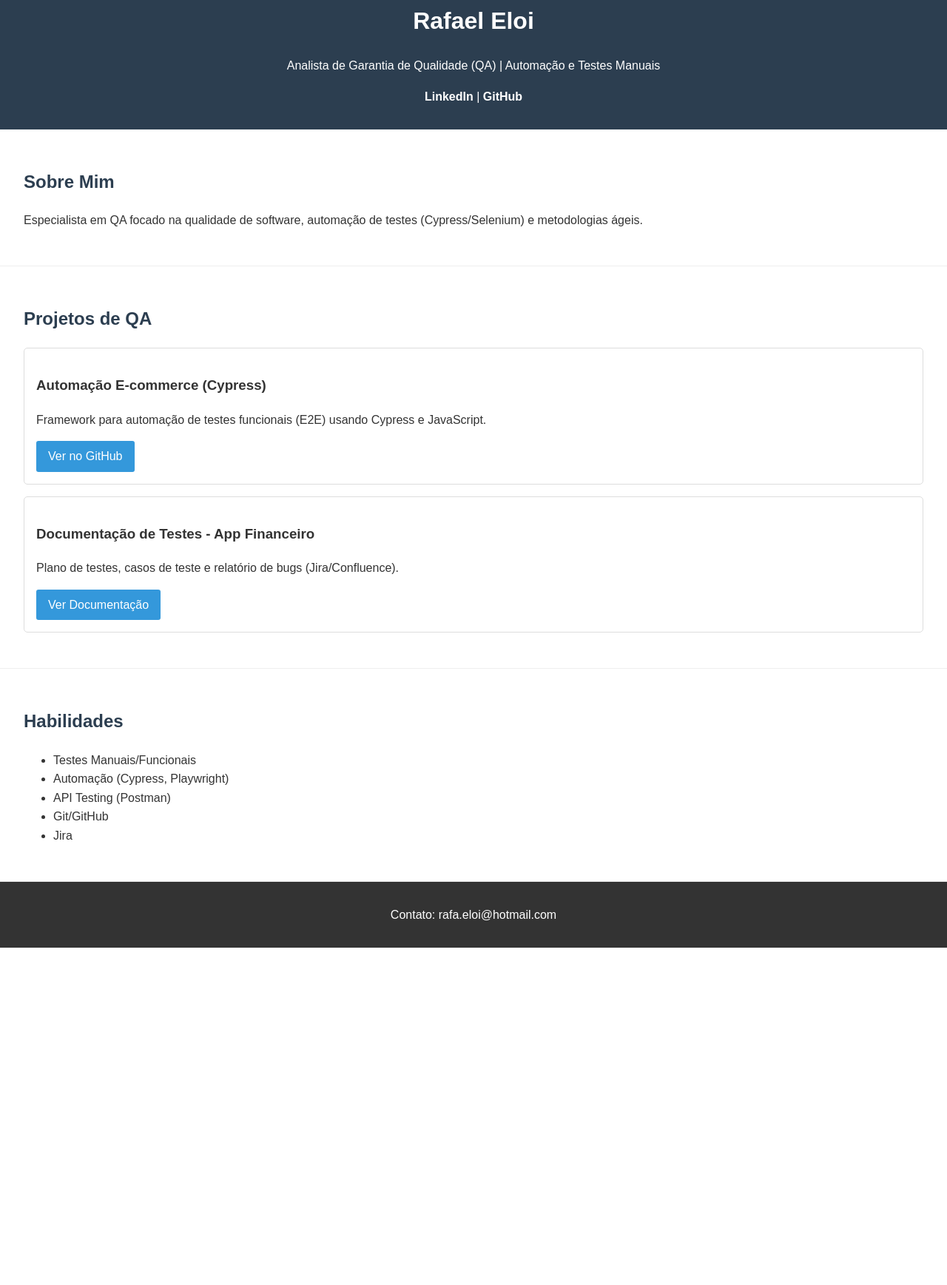
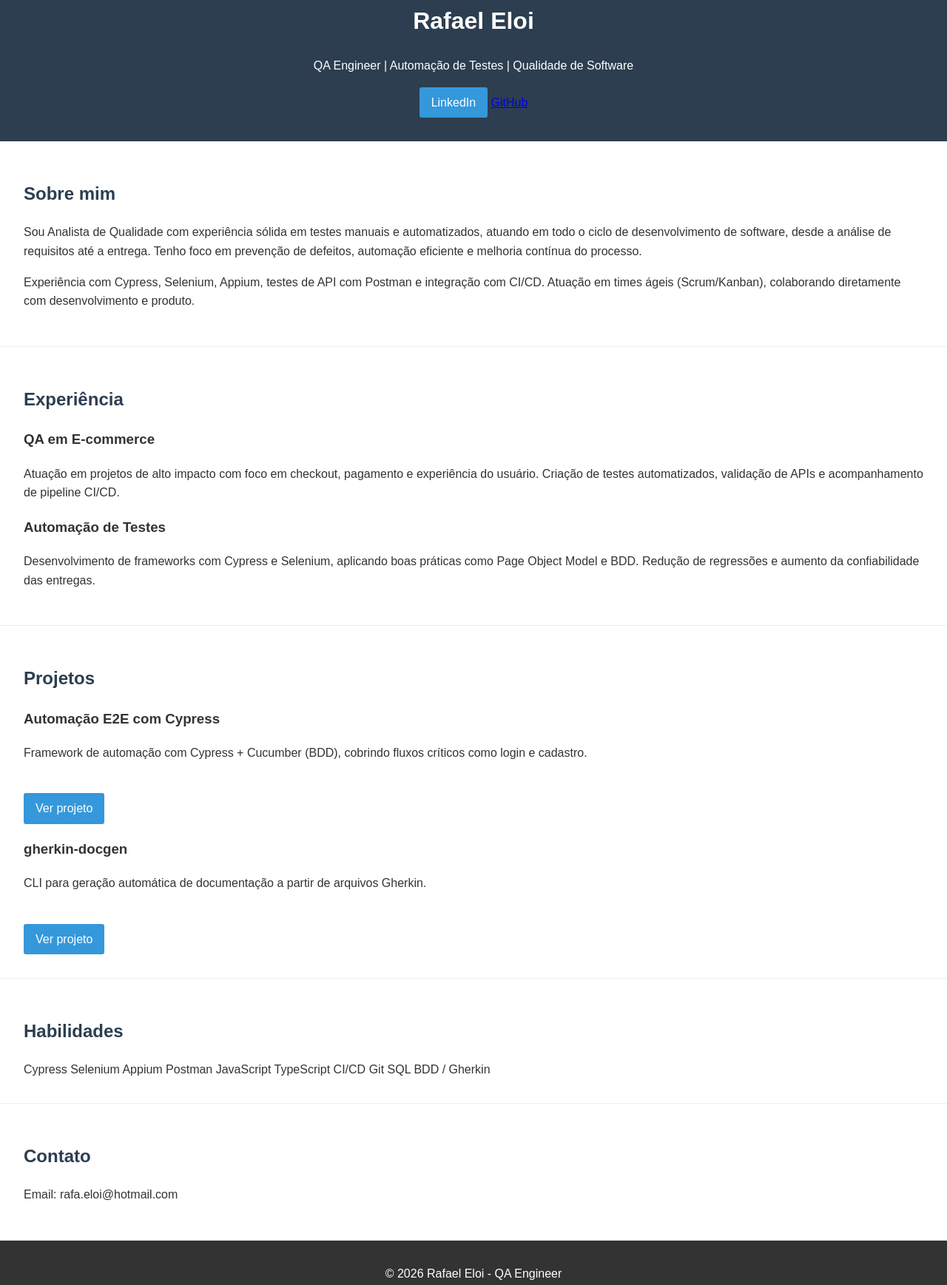
Before and after one commit to Rafa-eloi/landing-page, a plain HTML site: page index.html in a window 1280 px wide. Shown: the part 50-1787 px from the top of the page at 74% size. Before the commit the page ends 1331 px from the top, so only its background shows below. Drawn offline with Linux system fonts and the light colour scheme.

Commit message:
Update index.html

```diff
--- a/index.html
+++ b/index.html
@@ -1,55 +1,127 @@
 <!DOCTYPE html>
 <html lang="pt-BR">
+
 <head>
-    <meta charset="UTF-8">
-    <meta name="viewport" content="width=device-width, initial-scale=1.0">
-    <title>Portfólio QA - Rafael Eloi</title>
-    <link rel="stylesheet" href="style.css">
+    <meta charset="UTF-8" />
+    <meta name="viewport" content="width=device-width, initial-scale=1.0" />
+    <title>Rafael Eloi | QA Engineer</title>
+
+    <link rel="stylesheet" href="style.css" />
+    <link href="https://fonts.googleapis.com/css2?family=Inter:wght@300;400;600;700&display=swap" rel="stylesheet">
 </head>
+
 <body>
-    <header>
-        <h1>Rafael Eloi</h1>
-        <p>Analista de Garantia de Qualidade (QA) | Automação e Testes Manuais</p>
-        <div class="social-links">
-            <a href="https://www.linkedin.com/in/rafael-eloi-12b32031/" target="_blank">LinkedIn</a> |
-            <a href="https://github.com/Rafa-eloi" target="_blank">GitHub</a>
+
+    <!-- HERO -->
+    <header class="hero">
+        <div class="container">
+            <h1>Rafael Eloi</h1>
+            <p>QA Engineer | Automação de Testes | Qualidade de Software</p>
+
+            <div class="buttons">
+                <a href="https://www.linkedin.com/in/rafael-eloi-12b32031/" target="_blank" class="btn">LinkedIn</a>
+                <a href="https://github.com/Rafa-eloi" target="_blank" class="btn-outline">GitHub</a>
+            </div>
         </div>
     </header>
 
-    <section id="about">
-        <h2>Sobre Mim</h2>
-        <p>Especialista em QA focado na qualidade de software, automação de testes (Cypress/Selenium) e metodologias ágeis.</p>
+    <!-- SOBRE -->
+    <section class="section container">
+        <h2>Sobre mim</h2>
+        <p>
+            Sou Analista de Qualidade com experiência sólida em testes manuais e automatizados, atuando
+            em todo o ciclo de desenvolvimento de software, desde a análise de requisitos até a entrega.
+            Tenho foco em prevenção de defeitos, automação eficiente e melhoria contínua do processo.
+        </p>
+
+        <p>
+            Experiência com Cypress, Selenium, Appium, testes de API com Postman e integração com CI/CD.
+            Atuação em times ágeis (Scrum/Kanban), colaborando diretamente com desenvolvimento e produto.
+        </p>
     </section>
 
-    <section id="projects">
-        <h2>Projetos de QA</h2>
+    <!-- EXPERIÊNCIA -->
+    <section class="section dark">
+        <div class="container">
+            <h2>Experiência</h2>
 
-        <div class="project-card">
-            <h3>Automação E-commerce (Cypress)</h3>
-            <p>Framework para automação de testes funcionais (E2E) usando Cypress e JavaScript.</p>
-            <a href="https://github.com/Rafa-eloi/automacao-cypress" class="btn">Ver no GitHub</a>
-        </div>
+            <div class="card">
+                <h3>QA em E-commerce</h3>
+                <p>
+                    Atuação em projetos de alto impacto com foco em checkout, pagamento e experiência do usuário.
+                    Criação de testes automatizados, validação de APIs e acompanhamento de pipeline CI/CD.
+                </p>
+            </div>
 
-        <div class="project-card">
-            <h3>Documentação de Testes - App Financeiro</h3>
-            <p>Plano de testes, casos de teste e relatório de bugs (Jira/Confluence).</p>
-            <a href="URL_DOCUMENTACAO" class="btn">Ver Documentação</a>
+            <div class="card">
+                <h3>Automação de Testes</h3>
+                <p>
+                    Desenvolvimento de frameworks com Cypress e Selenium, aplicando boas práticas como Page Object Model
+                    e BDD.
+                    Redução de regressões e aumento da confiabilidade das entregas.
+                </p>
+            </div>
+
         </div>
     </section>
 
-    <section id="skills">
-        <h2>Habilidades</h2>
-        <ul>
-            <li>Testes Manuais/Funcionais</li>
-            <li>Automação (Cypress, Playwright)</li>
-            <li>API Testing (Postman)</li>
-            <li>Git/GitHub</li>
-            <li>Jira</li>
-        </ul>
+    <!-- PROJETOS -->
+    <section class="section container">
+        <h2>Projetos</h2>
+
+        <div class="grid">
+
+            <div class="card">
+                <h3>Automação E2E com Cypress</h3>
+                <p>
+                    Framework de automação com Cypress + Cucumber (BDD), cobrindo fluxos críticos como login e cadastro.
+                </p>
+                <br />
+                <a href="https://github.com/Rafa-eloi" target="_blank" class="btn">Ver projeto</a>
+            </div>
+
+            <div class="card">
+                <h3>gherkin-docgen</h3>
+                <p>
+                    CLI para geração automática de documentação a partir de arquivos Gherkin.
+                </p>
+                <br />
+                <a href="https://github.com/Rafa-eloi" target="_blank" class="btn">Ver projeto</a>
+            </div>
+
+        </div>
+    </section>
+
+    <!-- SKILLS -->
+    <section class="section dark">
+        <div class="container">
+            <h2>Habilidades</h2>
+
+            <div class="skills">
+                <span>Cypress</span>
+                <span>Selenium</span>
+                <span>Appium</span>
+                <span>Postman</span>
+                <span>JavaScript</span>
+                <span>TypeScript</span>
+                <span>CI/CD</span>
+                <span>Git</span>
+                <span>SQL</span>
+                <span>BDD / Gherkin</span>
+            </div>
+        </div>
+    </section>
+
+    <!-- CONTATO -->
+    <section class="section container">
+        <h2>Contato</h2>
+        <p>Email: rafa.eloi@hotmail.com</p>
     </section>
 
     <footer>
-        <p>Contato: rafa.eloi@hotmail.com</p>
+        <p>© 2026 Rafael Eloi - QA Engineer</p>
     </footer>
+
 </body>
+
 </html>
```
